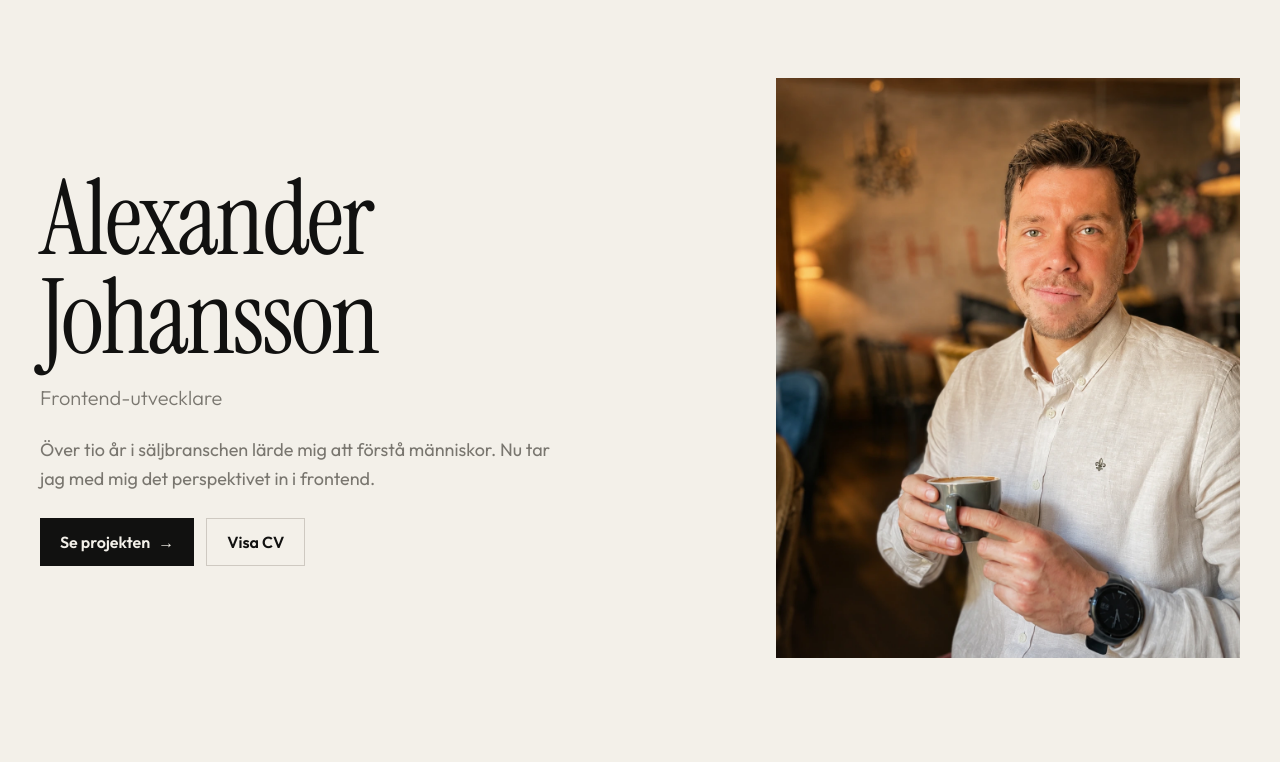
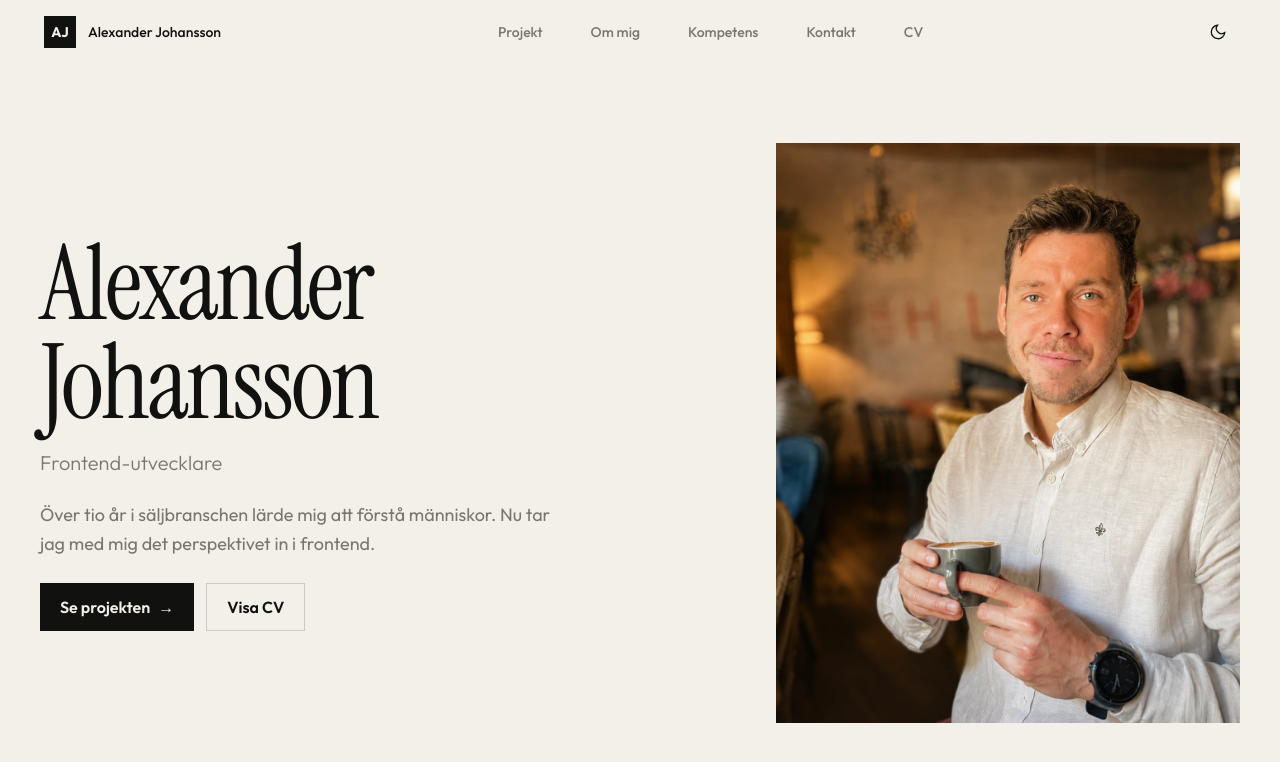
Before and after one commit to AlexJCodes/alexander-johansson-portfolio-react, a React (Vite) app: page / in a window 1280 px wide. Shown: the top 762 px of the page. Built offline with nearby package versions, Linux system fonts and the light colour scheme.

Commit message:
feat: build header

```diff
--- a/index.html
+++ b/index.html
@@ -12,9 +12,26 @@
 
   <link rel="stylesheet"
     href="https://fonts.googleapis.com/css2?family=Instrument+Serif:ital@0;1&family=Outfit:wght@300;400;500;600;700&display=swap" />
+
+  <script>
+    const savedTheme = localStorage.getItem("theme");
+
+    const prefersDark = window.matchMedia(
+      "(prefers-color-scheme: dark)",
+    ).matches;
+
+    const theme =
+      savedTheme === "light" || savedTheme === "dark"
+        ? savedTheme
+        : prefersDark
+          ? "dark"
+          : "light";
+
+    document.documentElement.dataset.theme = theme;
+  </script>
 </head>
 
-<body>
+<body id="top">
   <div id="root"></div>
   <script type="module" src="/src/main.tsx"></script>
 </body>
--- a/src/App.tsx
+++ b/src/App.tsx
@@ -1,10 +1,15 @@
+import Header from "./components/Header";
 import HeroSection from "./sections/HeroSection";
 
 function App() {
   return (
-    <main>
-      <HeroSection />
-    </main>
+    <>
+      <Header />
+
+      <main>
+        <HeroSection />
+      </main>
+    </>
   );
 }
 
--- /dev/null
+++ b/src/components/Header.tsx
@@ -0,0 +1,246 @@
+import { useEffect, useRef, useState } from "react";
+
+const navigationLinks = [
+  { href: "#projekt", label: "Projekt" },
+  { href: "#om", label: "Om mig" },
+  { href: "#kompetens", label: "Kompetens" },
+  { href: "#kontakt", label: "Kontakt" },
+];
+
+type Theme = "light" | "dark";
+
+function Header() {
+  // UI state
+  const [isMenuOpen, setIsMenuOpen] = useState(false);
+  const [isScrolled, setIsScrolled] = useState(false);
+  const [theme, setTheme] = useState<Theme>(() =>
+    document.documentElement.dataset.theme === "dark" ? "dark" : "light",
+  );
+
+  // DOM references used for focus management in the mobile navigation.
+  const menuButtonRef = useRef<HTMLButtonElement>(null);
+  const firstMenuLinkRef = useRef<HTMLAnchorElement>(null);
+
+  // Keep the selected theme in sync with the document and localStorage.
+  useEffect(() => {
+    document.documentElement.dataset.theme = theme;
+    localStorage.setItem("theme", theme);
+  }, [theme]);
+
+  // Handle accessibility and page behaviour while the mobile menu is open.
+  useEffect(() => {
+    if (!isMenuOpen) {
+      return;
+    }
+
+    firstMenuLinkRef.current?.focus();
+
+    const handleKeyDown = (event: KeyboardEvent) => {
+      if (event.key === "Escape") {
+        setIsMenuOpen(false);
+        menuButtonRef.current?.focus();
+      }
+    };
+
+    document.body.style.overflow = "hidden";
+    document.addEventListener("keydown", handleKeyDown);
+
+    return () => {
+      document.body.style.overflow = "";
+      document.removeEventListener("keydown", handleKeyDown);
+    };
+  }, [isMenuOpen]);
+
+  // Add visual separation to the sticky header after the user starts scrolling.
+  useEffect(() => {
+    const handleScroll = () => {
+      setIsScrolled(window.scrollY > 24);
+    };
+
+    handleScroll();
+
+    window.addEventListener("scroll", handleScroll, { passive: true });
+
+    return () => {
+      window.removeEventListener("scroll", handleScroll);
+    };
+  }, []);
+
+  const toggleTheme = () => {
+    setTheme((currentTheme) => (currentTheme === "light" ? "dark" : "light"));
+  };
+
+  const toggleMenu = () => {
+    setIsMenuOpen((isOpen) => !isOpen);
+  };
+
+  const closeMenu = () => {
+    setIsMenuOpen(false);
+  };
+
+  return (
+    <header
+      className={`sticky top-0 z-50 border-b bg-background transition-colors ${
+        isScrolled ? "border-border" : "border-transparent"
+      }`}
+    >
+      <div className="mx-auto flex min-h-16 max-w-content items-center justify-between px-5 lg:px-10">
+        {/* Brand */}
+        <a
+          href="#top"
+          aria-label="Alexander Johansson, startsida"
+          className="inline-flex items-center gap-3 p-1"
+        >
+          <span
+            aria-hidden="true"
+            className="grid size-8 place-items-center bg-foreground text-sm font-bold text-background"
+          >
+            AJ
+          </span>
+
+          <span className="hidden text-sm font-medium md:inline">Alexander Johansson</span>
+        </a>
+
+        {/* Desktop navigation */}
+        <nav aria-label="Huvudnavigation" className="hidden md:block">
+          <ul className="flex list-none items-center gap-6">
+            {navigationLinks.map((link) => (
+              <li key={link.href}>
+                <a
+                  href={link.href}
+                  className="px-3 py-2 text-sm font-medium text-muted transition-colors hover:text-foreground"
+                >
+                  {link.label}
+                </a>
+              </li>
+            ))}
+
+            <li>
+              <a
+                href="/documents/alexander-johansson-cv.pdf"
+                target="_blank"
+                rel="noopener noreferrer"
+                className="px-3 py-2 text-sm font-medium text-muted transition-colors hover:text-foreground"
+              >
+                CV
+              </a>
+            </li>
+          </ul>
+        </nav>
+
+        {/* Header controls */}
+        <div className="flex items-center gap-2">
+          <button
+            type="button"
+            aria-label={theme === "light" ? "Byt till mörkt tema" : "Byt till ljust tema"}
+            onClick={toggleTheme}
+            className="grid size-11 place-items-center text-foreground"
+          >
+            {theme === "light" ? (
+              <svg
+                width="18"
+                height="18"
+                viewBox="0 0 24 24"
+                fill="none"
+                stroke="currentColor"
+                strokeWidth="1.75"
+                aria-hidden="true"
+              >
+                <path d="M21 12.79A9 9 0 1 1 11.21 3A7 7 0 0 0 21 12.79Z" />
+              </svg>
+            ) : (
+              <svg
+                width="18"
+                height="18"
+                viewBox="0 0 24 24"
+                fill="none"
+                stroke="currentColor"
+                strokeWidth="1.75"
+                aria-hidden="true"
+              >
+                <circle cx="12" cy="12" r="4" />
+                <path d="M12 2v2M12 20v2M4.93 4.93l1.42 1.42M17.66 17.66l1.41 1.41M2 12h2M20 12h2M4.93 19.07l1.42-1.42M17.66 6.34l1.41-1.41" />
+              </svg>
+            )}
+          </button>
+
+          <button
+            ref={menuButtonRef}
+            type="button"
+            aria-label={isMenuOpen ? "Stäng meny" : "Öppna meny"}
+            aria-expanded={isMenuOpen}
+            aria-controls="mobile-navigation"
+            onClick={toggleMenu}
+            className="grid size-11 place-items-center text-foreground md:hidden"
+          >
+            {isMenuOpen ? (
+              <svg
+                width="22"
+                height="22"
+                viewBox="0 0 24 24"
+                fill="none"
+                stroke="currentColor"
+                strokeWidth="1.5"
+                aria-hidden="true"
+              >
+                <path d="M6 6l12 12M18 6 6 18" />
+              </svg>
+            ) : (
+              <svg
+                width="22"
+                height="22"
+                viewBox="0 0 24 24"
+                fill="none"
+                stroke="currentColor"
+                strokeWidth="1.5"
+                aria-hidden="true"
+              >
+                <path d="M3 6h18M3 12h18M3 18h18" />
+              </svg>
+            )}
+          </button>
+        </div>
+      </div>
+
+      {/* Mobile navigation */}
+      {isMenuOpen && (
+        <nav
+          id="mobile-navigation"
+          aria-label="Mobilnavigation"
+          className="fixed inset-x-0 top-16 bottom-0 z-40 bg-background md:hidden"
+        >
+          <div className="mx-auto h-full max-w-content px-5 py-16">
+            <ul className="flex list-none flex-col gap-6">
+              {navigationLinks.map((link, index) => (
+                <li key={link.href}>
+                  <a
+                    ref={index === 0 ? firstMenuLinkRef : undefined}
+                    href={link.href}
+                    className="font-display text-4xl"
+                    onClick={closeMenu}
+                  >
+                    {link.label}
+                  </a>
+                </li>
+              ))}
+
+              <li>
+                <a
+                  href="/documents/alexander-johansson-cv.pdf"
+                  target="_blank"
+                  rel="noopener noreferrer"
+                  className="font-display text-4xl"
+                  onClick={closeMenu}
+                >
+                  CV
+                </a>
+              </li>
+            </ul>
+          </div>
+        </nav>
+      )}
+    </header>
+  );
+}
+
+export default Header;
```
